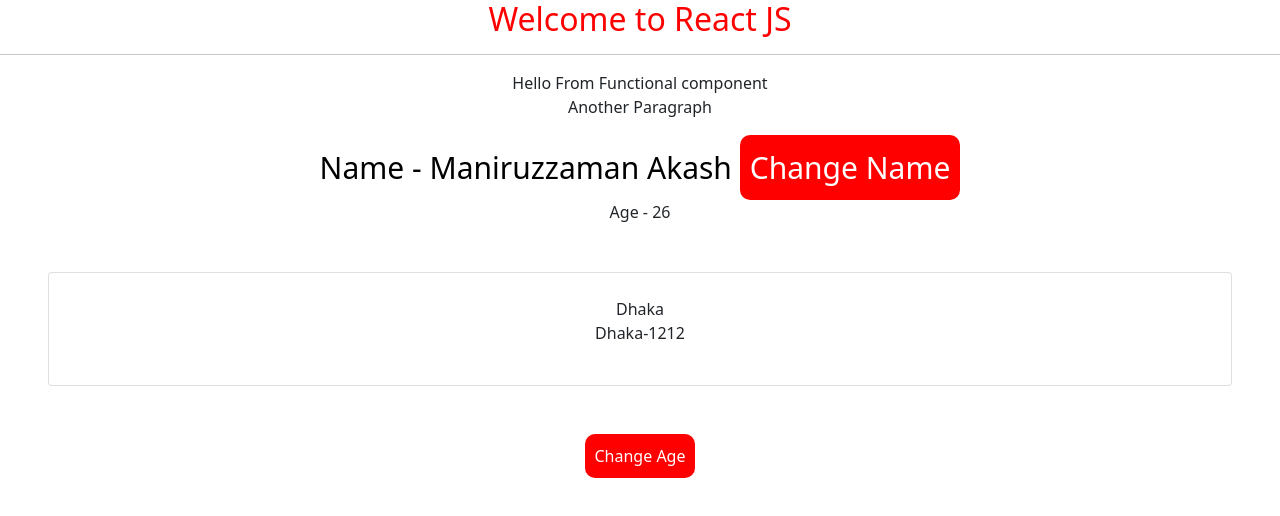
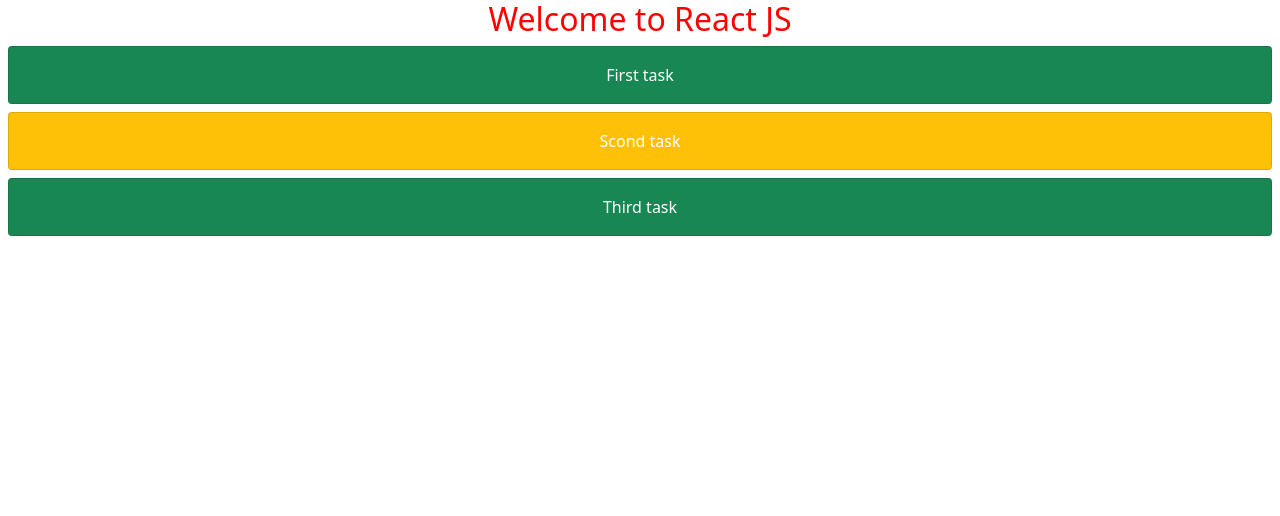
Before and after one commit to ManiruzzamanAkash/React-Crash-Course, a React (Create React App) app: page / in a window 1280 px wide. Shown: the top 516 px of the page. Built offline with nearby package versions, Linux system fonts and the light colour scheme.

Commit message:
Coditional Rendering and Loop

```diff
--- a/src/App.js
+++ b/src/App.js
@@ -3,6 +3,7 @@ import 'bootstrap/dist/css/bootstrap.min.css';
 import './App.css';
 import './assets/style.css';
 import ChildComponent from './components/ChildComponent';
+import TaskList from './components/TaskList';
 
 function App() {
 
@@ -20,7 +21,8 @@ function App() {
   return (
     <div className="App">
       <h2 className="name">Welcome to React JS</h2>
-      <ChildComponent name={name} address={address} setName={(val) => anotherFunc(val)} />
+      {/* <ChildComponent name={name} address={address} setName={(val) => anotherFunc(val)} /> */}
+      <TaskList />
     </div>
   );
 }
--- a/src/components/ChildComponent.js
+++ b/src/components/ChildComponent.js
@@ -1,42 +1,36 @@
 //imr cmd
 import React, { useState } from 'react';
 
-import Styles from '../components/ChildComponent.module.css'
-
 // sfc cmd
 function ChildComponent(props) {
-    const [age, setAge] = useState(26);
-
-    const { name, address, setName } = props;
-    const { city, area } = address;
-
-    const buttonStyle = {
-        backgroundColor: 'red',
-        color: '#fff',
-        padding: 10,
-        borderRadius: 10,
-        border: 'none'
-    }
+    const [age, setAge] = useState(35);
 
     return (
         <div>
-            <hr />
-            Hello From Functional component
-            <p>Another Paragraph</p>
-            <p>
-                <span className={Styles.name2}>
-                    Name - {name} <button style={buttonStyle} onClick={() => setName("Akash")}>Change Name</button> <br />
-                </span>
-                Age - {age}
-                <br />
-                <div className="card card-body p-4 m-5">
-                    <address>
-                        {city} <br />
-                        {area} <br />
-                    </address>
-                </div>
-            </p>
-            <button style={buttonStyle} onClick={() => setAge(40)}>Change Age</button>
+            {
+                (age >= 0 && age <= 18) &&
+                <>
+                    <div className="alert alert-danger">
+                        You are a child
+                    </div>
+                </>
+            }
+            {
+                (age > 18 && age <= 25) &&
+                <>
+                    <div className="alert alert-danger">
+                        You are young
+                    </div>
+                </>
+            }
+            {
+                (age > 25 && age <= 40) &&
+                <>
+                    <div className="alert alert-danger">
+                        You are mid age
+                    </div>
+                </>
+            }
         </div>
     )
 }
--- /dev/null
+++ b/src/components/TaskList.js
@@ -0,0 +1,35 @@
+import React from 'react';
+
+const TaskList = () => {
+    const tasks = [
+        {
+            id: 1,
+            title: 'First task',
+            status: 'Done'
+        },
+        {
+            id: 2,
+            title: 'Scond task',
+            status: 'Pending'
+        },
+        {
+            id: 3,
+            title: 'Third task',
+            status: 'Done'
+        }
+    ];
+
+    return (
+        <div>
+            {
+                tasks.map((task, index) => (
+                    <div className={`card card-body text-white m-2 ${task.status === 'Done' ? 'bg-success' : 'bg-warning'}`}>
+                        {task.title}
+                    </div>
+                ))
+            }
+        </div>
+     );
+}
+
+export default TaskList;
```
